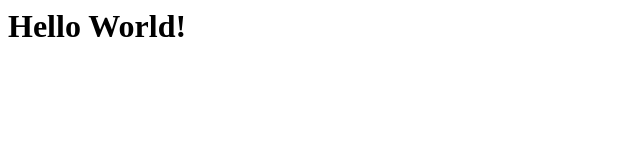
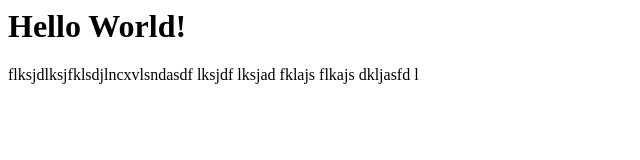
Before and after one commit to carlaraya/git-test, a plain HTML site: page index.html in a window 1280 px wide. Shown: the whole page, without its empty margins (0-640 px from the left). Drawn offline with Linux system fonts and the light colour scheme.

Commit message:
Add paragraph.

```diff
--- a/index.html
+++ b/index.html
@@ -3,5 +3,6 @@
 </head>
 <body>
 <h1>Hello World!</h1>
+<p>flksjdlksjfklsdjlncxvlsndasdf lksjdf lksjad fklajs flkajs dkljasfd l</p>
 </body>
 </html>
```
